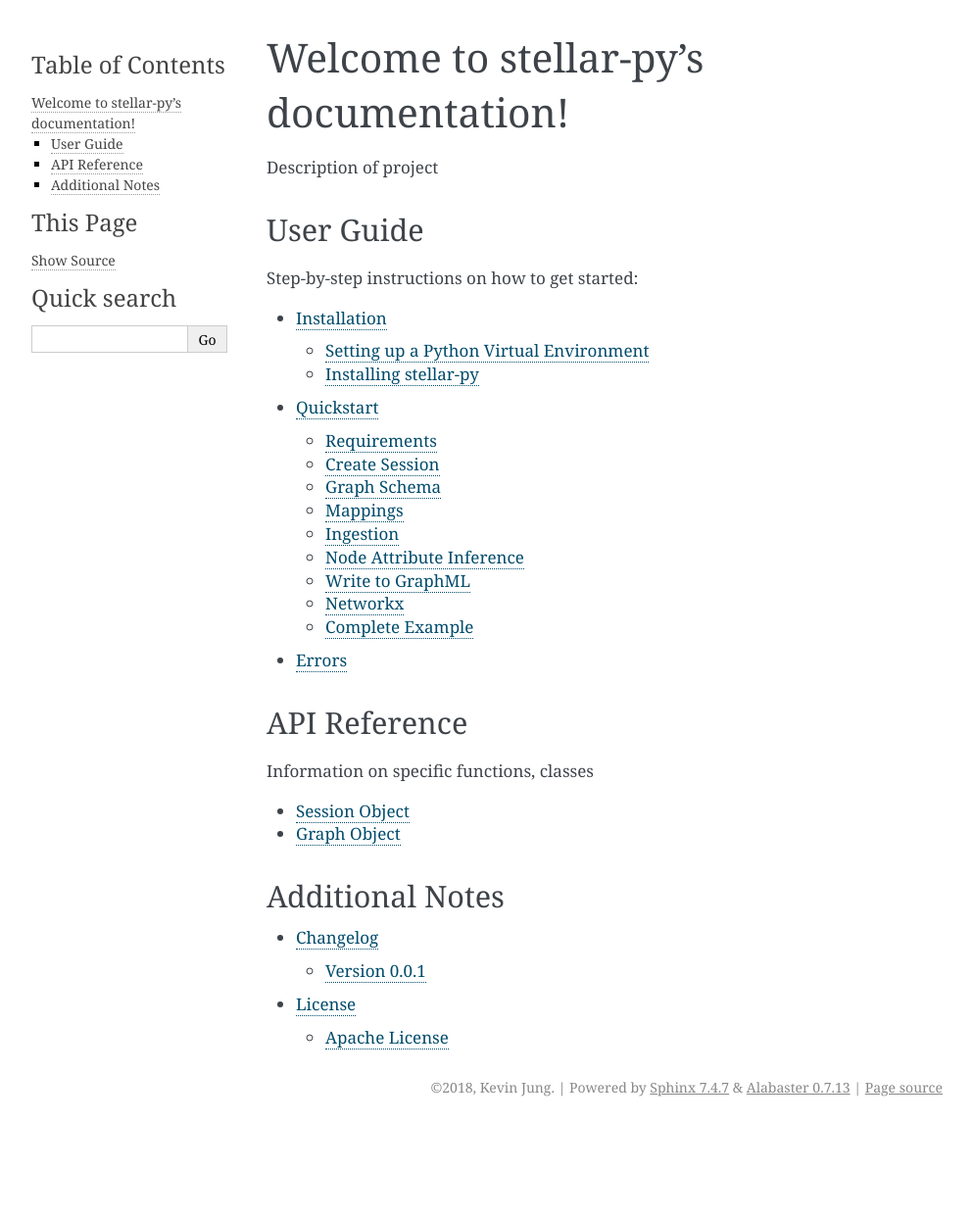
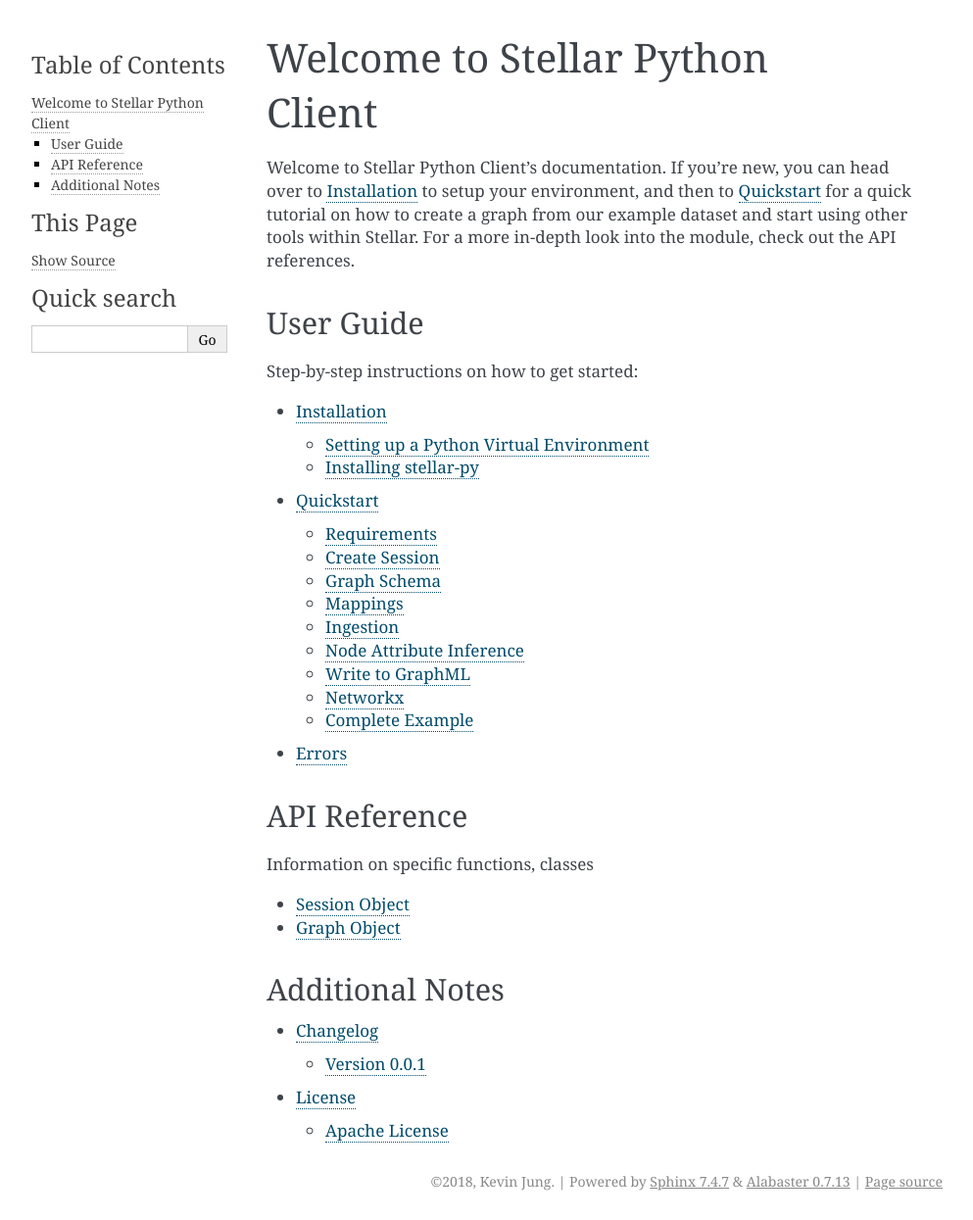
Before and after one commit to seanli3/stellar-py, a Sphinx documentation site: the page built from docs/source/index.rst, in a window 1280 px wide. Shown: the whole page at 98% size, without its empty margins (148-1141 px from the left). Built offline with Sphinx 7.4.7, drawn with Linux system fonts in a browser that asks for light colours; before the commit the page ends 1149 px from its top, so only the background shows below that.

Commit message:
Cleaned up messages

```diff
--- a/docs/source/errors.rst
+++ b/docs/source/errors.rst
@@ -1,2 +1,4 @@
 Errors
 ******
+
+Coming soon!
--- a/docs/source/graph.rst
+++ b/docs/source/graph.rst
@@ -1,6 +1,5 @@
 Graph Object
 ************
 
-.. automodule:: stellar.graph
-.. autoclass:: StellarGraph
+.. autoclass:: stellar.graph.StellarGraph
     :members:
--- a/docs/source/index.rst
+++ b/docs/source/index.rst
@@ -3,10 +3,12 @@
    You can adapt this file completely to your liking, but it should at least
    contain the root `toctree` directive.
 
-Welcome to stellar-py's documentation!
-**************************************
+Welcome to Stellar Python Client
+********************************
 
-Description of project
+Welcome to Stellar Python Client's documentation. If you're new, you can head over to :doc:`installation` to setup your
+environment, and then to :doc:`quickstart` for a quick tutorial on how to create a graph from our example dataset and
+start using other tools within Stellar. For a more in-depth look into the module, check out the API references.
 
 User Guide
 ==========
--- a/docs/source/session.rst
+++ b/docs/source/session.rst
@@ -1,7 +1,6 @@
 Session Object
 **************
 
-.. automodule:: stellar.session
-.. autofunction:: create_session
-.. autoclass:: StellarSession
+.. autofunction:: stellar.create_session
+.. autoclass:: stellar.session.StellarSession
     :members:
```
Also changed, not shown: 1 other file.
